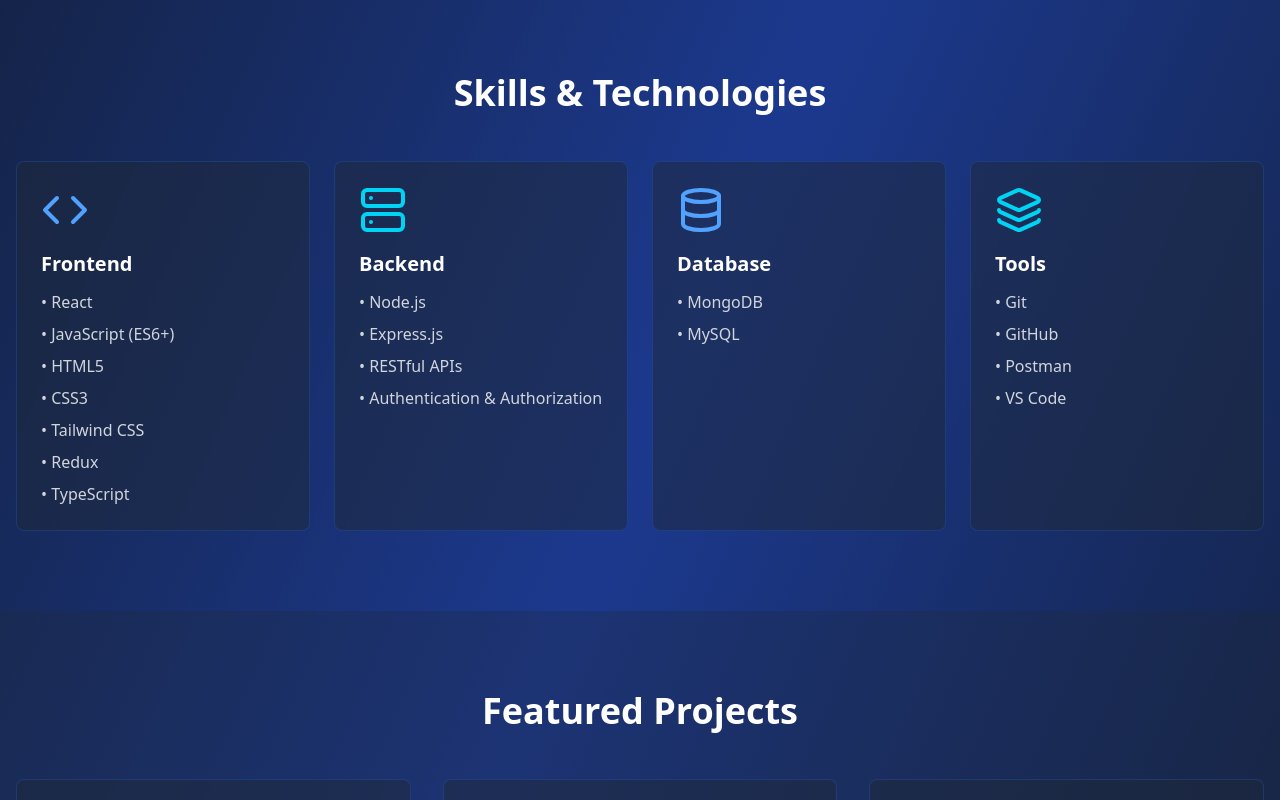
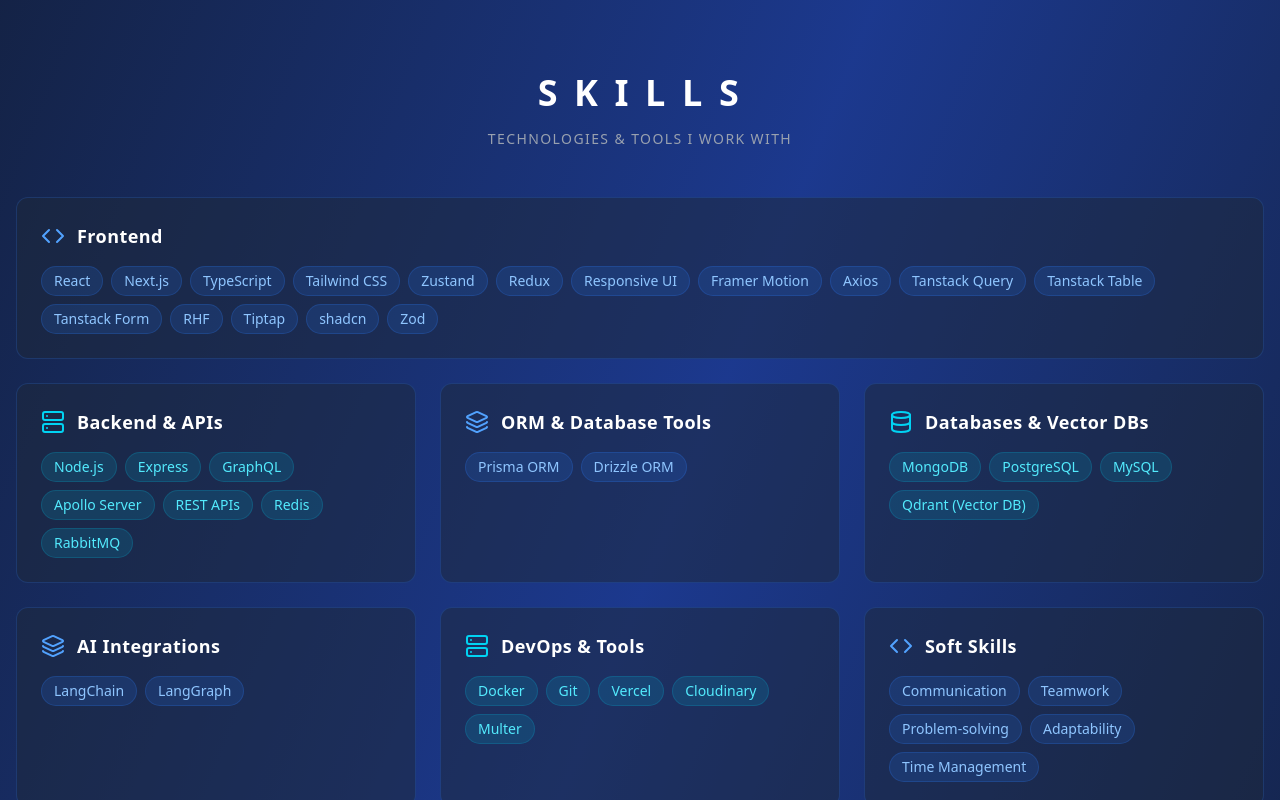
Before and after one commit to kushshah1554/portfolio, a React (Vite) app in the folder frontend/: page / in a window 1280 px wide. Shown: the part 1020-1820 px from the top of the page. Built offline with nearby package versions, Linux system fonts and the light colour scheme; no server answers.

Commit message:
changed skilld section

```diff
--- a/frontend/src/components/Portfolio.jsx
+++ b/frontend/src/components/Portfolio.jsx
@@ -1,48 +1,126 @@
-import { useState } from 'react';
-import { Github, Linkedin, Mail, Phone, Download, Code, Database, Server, Layers, Menu, X, Send } from 'lucide-react';
-import axios from 'axios';
+import { useState } from "react";
+import {
+  Github,
+  Linkedin,
+  Mail,
+  Phone,
+  Download,
+  Code,
+  Database,
+  Server,
+  Layers,
+  Menu,
+  X,
+  Send,
+} from "lucide-react";
+import axios from "axios";
 
 export default function Portfolio() {
   const [isMenuOpen, setIsMenuOpen] = useState(false);
   const [formData, setFormData] = useState({
-    name: '',
-    email: '',
-    message: ''
+    name: "",
+    email: "",
+    message: "",
   });
-  const [formStatus, setFormStatus] = useState('');
+  const [formStatus, setFormStatus] = useState("");
 
-  const skills = {
-    frontend: ['React', 'JavaScript (ES6+)', 'HTML5', 'CSS3', 'Tailwind CSS', 'Redux','TypeScript'],
-    backend: ['Node.js', 'Express.js', 'RESTful APIs', 'Authentication & Authorization'],
-    database: ['MongoDB', 'MySQL'],
-    tools: ['Git','GitHub','Postman', 'VS Code']
-  };
+  const skills = [
+    {
+      category: "Frontend",
+      icon: <Code className="w-6 h-6" />,
+      color: "blue",
+      items: [
+        "React", "Next.js", "TypeScript", "Tailwind CSS", "Zustand", "Redux",
+        "Responsive UI", "Framer Motion", "Axios", "Tanstack Query",
+        "Tanstack Table", "Tanstack Form", "RHF", "Tiptap", "shadcn", "Zod",
+      ],
+    },
+    {
+      category: "Backend & APIs",
+      icon: <Server className="w-6 h-6" />,
+      color: "cyan",
+      items: [
+        "Node.js", "Express", "GraphQL", "Apollo Server",
+        "REST APIs", "Redis", "RabbitMQ",
+      ],
+    },
+    {
+      category: "ORM & Database Tools",
+      icon: <Layers className="w-6 h-6" />,
+      color: "blue",
+      items: ["Prisma ORM", "Drizzle ORM"],
+    },
+    {
+      category: "Databases & Vector DBs",
+      icon: <Database className="w-6 h-6" />,
+      color: "cyan",
+      items: ["MongoDB", "PostgreSQL", "MySQL", "Qdrant (Vector DB)"],
+    },
+    {
+      category: "AI Integrations",
+      icon: <Layers className="w-6 h-6" />,
+      color: "blue",
+      items: ["LangChain", "LangGraph"],
+    },
+    {
+      category: "DevOps & Tools",
+      icon: <Server className="w-6 h-6" />,
+      color: "cyan",
+      items: ["Docker", "Git", "Vercel", "Cloudinary", "Multer"],
+    },
+    {
+      category: "Soft Skills",
+      icon: <Code className="w-6 h-6" />,
+      color: "blue",
+      items: [
+        "Communication", "Teamwork", "Problem-solving",
+        "Adaptability", "Time Management",
+      ],
+    },
+  ];
 
   const projects = [
     {
-      title: 'ImageGallery',
-      description: 'Full-stack image gallery app featuring secure sign-in, cloud media storage, album tagging, and responsive browsing with upload management.',
-      tech: ['React', 'Node.js', 'Express', 'MongoDB','Cloudinary','Tailwind CSS'],
-      url:"https://image-gallery-app-green.vercel.app",
-      icon: <Layers className="w-6 h-6" />
+      title: "ImageGallery",
+      description:
+        "Full-stack image gallery app featuring secure sign-in, cloud media storage, album tagging, and responsive browsing with upload management.",
+      tech: [
+        "React",
+        "Node.js",
+        "Express",
+        "MongoDB",
+        "Cloudinary",
+        "Tailwind CSS",
+      ],
+      url: "https://image-gallery-app-green.vercel.app",
+      icon: <Layers className="w-6 h-6" />,
     },
     {
-      title: 'Task Management System',
-       description: "MERN to-do list app with JWT auth, protected routes, and CRUD task management across Express/MongoDB backend and React frontend.",
-      tech: ['React', 'Node.js', 'Express', 'MongoDB','Tailwind CSS'],
-      url:"https://todo-app-iota-ten-47.vercel.app",
-      icon: <Code className="w-6 h-6" />
+      title: "Task Management System",
+      description:
+        "MERN to-do list app with JWT auth, protected routes, and CRUD task management across Express/MongoDB backend and React frontend.",
+      tech: ["React", "Node.js", "Express", "MongoDB", "Tailwind CSS"],
+      url: "https://todo-app-iota-ten-47.vercel.app",
+      icon: <Code className="w-6 h-6" />,
     },
     {
-      title: 'WorkConnect',
-      description: "End-to-end job marketplace connecting workers and hirers with smart recommendations, role-based dashboards, secure authentication, job posting and applications, profile management, and Cloudinary-backed media uploads.",
-      tech: ['React', 'Node.js', 'Express', 'MongoDB','Cloudinary','Tailwind CSS'],
-      url:"https://work-connect-ten.vercel.app",
-      icon: <Database className="w-6 h-6" />
-    }
+      title: "WorkConnect",
+      description:
+        "End-to-end job marketplace connecting workers and hirers with smart recommendations, role-based dashboards, secure authentication, job posting and applications, profile management, and Cloudinary-backed media uploads.",
+      tech: [
+        "React",
+        "Node.js",
+        "Express",
+        "MongoDB",
+        "Cloudinary",
+        "Tailwind CSS",
+      ],
+      url: "https://work-connect-ten.vercel.app",
+      icon: <Database className="w-6 h-6" />,
+    },
   ];
 
-    const scrollToFeature = (e,id) => {
+  const scrollToFeature = (e, id) => {
     e.preventDefault();
     const element = document.getElementById(id);
     if (element) {
@@ -51,34 +129,28 @@
         behavior: "smooth",
       });
     }
-
-
   };
 
-  const handleSubmit = async(e) => {
+  const handleSubmit = async (e) => {
     e.preventDefault();
     try {
-      const {data}=await axios.post("/send-email",formData);
-      if(data.success){
-    setFormStatus('Message sent successfully!');
+      const { data } = await axios.post("/send-email", formData);
+      if (data.success) {
+        setFormStatus("Message sent successfully!");
         setTimeout(() => {
-      setFormStatus('');
-      setFormData({ name: '', email: '', message: '' });
+          setFormStatus("");
+          setFormData({ name: "", email: "", message: "" });
         }, 2000);
       }
-    }
-     catch (error) {
+    } catch (error) {
       console.log("Error:", error?.response?.data?.message || error);
       setFormStatus('Message can"t be sent');
       setTimeout(() => {
-      setFormStatus('');
-      setFormData({ name: '', email: '', message: '' });
+        setFormStatus("");
+        setFormData({ name: "", email: "", message: "" });
       }, 2000);
-
     }
-
   };
-
 
   return (
     <div className="min-h-screen bg-linear-to-br from-gray-900 via-blue-900 to-gray-900 text-white">
@@ -92,11 +164,41 @@
 
             {/* Desktop Menu */}
             <div className="hidden md:flex space-x-8">
-              <a href="#home" onClick={(e)=>scrollToFeature(e,"home")} className="hover:text-blue-400 transition">Home</a>
-              <a href="#about" onClick={(e)=>scrollToFeature(e,"about")} className="hover:text-blue-400 transition">About</a>
-              <a href="#skills" onClick={(e)=>scrollToFeature(e,"skills")} className="hover:text-blue-400 transition">Skills</a>
-              <a href="#projects" onClick={(e)=>scrollToFeature(e,"projects")} className="hover:text-blue-400 transition">Projects</a>
-              <a href="#contact" onClick={(e)=>scrollToFeature(e,"contact")} className="hover:text-blue-400 transition">Contact</a>
+              <a
+                href="#home"
+                onClick={(e) => scrollToFeature(e, "home")}
+                className="hover:text-blue-400 transition"
+              >
+                Home
+              </a>
+              <a
+                href="#about"
+                onClick={(e) => scrollToFeature(e, "about")}
+                className="hover:text-blue-400 transition"
+              >
+                About
+              </a>
+              <a
+                href="#skills"
+                onClick={(e) => scrollToFeature(e, "skills")}
+                className="hover:text-blue-400 transition"
+              >
+                Skills
+              </a>
+              <a
+                href="#projects"
+                onClick={(e) => scrollToFeature(e, "projects")}
+                className="hover:text-blue-400 transition"
+              >
+                Projects
+              </a>
+              <a
+                href="#contact"
+                onClick={(e) => scrollToFeature(e, "contact")}
+                className="hover:text-blue-400 transition"
+              >
+                Contact
+              </a>
             </div>
 
             {/* Mobile Menu Button */}
@@ -113,11 +215,41 @@
         {isMenuOpen && (
           <div className="md:hidden bg-gray-800 border-t border-blue-500/20">
             <div className="px-2 pt-2 pb-3 space-y-1">
-              <a href="#home" onClick={(e)=>scrollToFeature(e,"home")} className="block px-3 py-2 hover:bg-gray-700 rounded">Home</a>
-              <a href="#about" onClick={(e)=>scrollToFeature(e,"about")} className="block px-3 py-2 hover:bg-gray-700 rounded">About</a>
-              <a href="#skills" onClick={(e)=>scrollToFeature(e,"skills")} className="block px-3 py-2 hover:bg-gray-700 rounded">Skills</a>
-              <a href="#projects" onClick={(e)=>scrollToFeature(e,"projects")} className="block px-3 py-2 hover:bg-gray-700 rounded">Projects</a>
-              <a href="#contact" onClick={(e)=>scrollToFeature(e,"contact")} className="block px-3 py-2 hover:bg-gray-700 rounded">Contact</a>
+              <a
+                href="#home"
+                onClick={(e) => scrollToFeature(e, "home")}
+                className="block px-3 py-2 hover:bg-gray-700 rounded"
+              >
+                Home
+              </a>
+              <a
+                href="#about"
+                onClick={(e) => scrollToFeature(e, "about")}
+                className="block px-3 py-2 hover:bg-gray-700 rounded"
+              >
+                About
+              </a>
+              <a
+                href="#skills"
+                onClick={(e) => scrollToFeature(e, "skills")}
+                className="block px-3 py-2 hover:bg-gray-700 rounded"
+              >
+                Skills
+              </a>
+              <a
+                href="#projects"
+                onClick={(e) => scrollToFeature(e, "projects")}
+                className="block px-3 py-2 hover:bg-gray-700 rounded"
+              >
+                Projects
+              </a>
+              <a
+                href="#contact"
+                onClick={(e) => scrollToFeature(e, "contact")}
+                className="block px-3 py-2 hover:bg-gray-700 rounded"
+              >
+                Contact
+              </a>
             </div>
           </div>
         )}
@@ -132,29 +264,41 @@
             </div>
           </div>
           <h1 className="text-5xl md:text-7xl font-bold mb-4">
-            Hi, I'm <span className="bg-linear-to-r from-blue-400 to-cyan-400 bg-clip-text text-transparent">Kush Shah</span>
+            Hi, I'm{" "}
+            <span className="bg-linear-to-r from-blue-400 to-cyan-400 bg-clip-text text-transparent">
+              Kush Shah
+            </span>
           </h1>
-          <p className="text-xl md:text-2xl text-gray-300 mb-8">MERN Stack Developer</p>
+          <p className="text-xl md:text-2xl text-gray-300 mb-8">
+            MERN Stack Developer
+          </p>
           <div className="flex justify-center space-x-4 mb-8">
-            <a href="https://github.com/kushshah1554" target="_blank" rel="noopener noreferrer"
-               className="p-3 bg-gray-800 hover:bg-gray-700 rounded-full transition">
+            <a
+              href="https://github.com/kushshah1554"
+              target="_blank"
+              rel="noopener noreferrer"
+              className="p-3 bg-gray-800 hover:bg-gray-700 rounded-full transition"
+            >
               <Github className="w-6 h-6" />
             </a>
-            <a href="https://www.linkedin.com/in/kush-shah-8186a9336" target="_blank" rel="noopener noreferrer"
-               className="p-3 bg-gray-800 hover:bg-gray-700 rounded-full transition">
+            <a
+              href="https://www.linkedin.com/in/kush-shah-8186a9336"
+              target="_blank"
+              rel="noopener noreferrer"
+              className="p-3 bg-gray-800 hover:bg-gray-700 rounded-full transition"
+            >
               <Linkedin className="w-6 h-6" />
             </a>
-            <a href="mailto:skush1554@gmail.com"
-               className="p-3 bg-gray-800 hover:bg-gray-700 rounded-full transition">
+            <a
+              href="mailto:skush1554@gmail.com"
+              className="p-3 bg-gray-800 hover:bg-gray-700 rounded-full transition"
+            >
               <Mail className="w-6 h-6" />
             </a>
           </div>
 
-
-          <a href='/files/Kush_Shah_CV.pdf' download="KUSH_SHAH_CV">
-          <button
-            className="bg-linear-to-r cursor-pointer from-blue-500 to-cyan-500 hover:from-blue-600 hover:to-cyan-600 px-8 py-3 rounded-full font-semibold flex items-center gap-2 mx-auto transition transform hover:scale-105"
-          >
+          <a href="/files/Kush_Shah_CV.pdf" download="KUSH_SHAH_CV">
+            <button className="bg-linear-to-r cursor-pointer from-blue-500 to-cyan-500 hover:from-blue-600 hover:to-cyan-600 px-8 py-3 rounded-full font-semibold flex items-center gap-2 mx-auto transition transform hover:scale-105">
               <Download className="w-5 h-5" />
               Download CV
             </button>
@@ -168,10 +312,12 @@
           <h2 className="text-4xl font-bold text-center mb-12">About Me</h2>
           <div className="max-w-3xl mx-auto text-center">
             <p className="text-lg text-gray-300 leading-relaxed">
-              I'm a passionate MERN Stack Developer with expertise in building modern, scalable web applications.
-              With a strong foundation in MongoDB, Express.js, React, and Node.js, I create full-stack solutions
-              that are both efficient and user-friendly. I'm constantly learning and adapting to new technologies
-              to deliver the best possible results.
+              I'm a passionate MERN Stack Developer with expertise in building
+              modern, scalable web applications. With a strong foundation in
+              MongoDB, Express.js, React, and Node.js, I create full-stack
+              solutions that are both efficient and user-friendly. I'm
+              constantly learning and adapting to new technologies to deliver
+              the best possible results.
             </p>
           </div>
         </div>
@@ -180,44 +326,58 @@
       {/* Skills Section */}
       <section id="skills" className="py-20 px-4">
         <div className="max-w-7xl mx-auto">
-          <h2 className="text-4xl font-bold text-center mb-12">Skills & Technologies</h2>
-          <div className="grid md:grid-cols-2 lg:grid-cols-4 gap-6">
-            <div className="bg-gray-800/50 p-6 rounded-lg border border-blue-500/20 hover:border-blue-500/50 transition">
-              <Code className="w-12 h-12 text-blue-400 mb-4" />
-              <h3 className="text-xl font-semibold mb-3">Frontend</h3>
-              <ul className="space-y-2 text-gray-300">
-                {skills.frontend.map((skill, i) => (
-                  <li key={i}>• {skill}</li>
+          <h2 className="text-4xl font-bold text-center mb-4 tracking-widest uppercase">
+            S K I L L S
+          </h2>
+          <p className="text-center text-gray-400 mb-12 text-sm tracking-widest uppercase">
+            Technologies & Tools I Work With
+          </p>
+
+          {/* Responsive grid: 1 col → 2 col → 3 col; Frontend card spans full width on lg+ */}
+          <div className="grid grid-cols-1 md:grid-cols-2 lg:grid-cols-3 gap-6">
+            {skills.map((group, i) => {
+              const isBlue = group.color === "blue";
+              const iconColor = isBlue ? "text-blue-400" : "text-cyan-400";
+              const borderHover = isBlue
+                ? "hover:border-blue-500/60"
+                : "hover:border-cyan-500/60";
+              const badgeBg = isBlue
+                ? "bg-blue-500/15 text-blue-300 border border-blue-500/20 hover:bg-blue-500/30"
+                : "bg-cyan-500/15 text-cyan-300 border border-cyan-500/20 hover:bg-cyan-500/30";
+
+              /* Frontend card spans all 3 columns on lg so its many badges have room */
+              const spanClass =
+                group.category === "Frontend" ? "lg:col-span-3" : "";
+
+              return (
+                <div
+                  key={i}
+                  className={`${spanClass} bg-gray-800/50 rounded-xl border border-blue-500/20 ${borderHover} transition-all duration-300 p-6 flex flex-col gap-4`}
+                >
+                  {/* Card header */}
+                  <div className="flex items-center gap-3">
+                    <span className={`${iconColor} shrink-0`}>
+                      {group.icon}
+                    </span>
+                    <h3 className="text-lg font-semibold tracking-wide">
+                      {group.category}
+                    </h3>
+                  </div>
+
+                  {/* Skill badges — flex-wrap so they flow naturally */}
+                  <div className="flex flex-wrap gap-2">
+                    {group.items.map((skill, j) => (
+                      <span
+                        key={j}
+                        className={`${badgeBg} px-3 py-1 rounded-full text-sm font-medium transition-colors duration-200 cursor-default`}
+                      >
+                        {skill}
+                      </span>
                     ))}
-              </ul>
                   </div>
-            <div className="bg-gray-800/50 p-6 rounded-lg border border-blue-500/20 hover:border-blue-500/50 transition">
-              <Server className="w-12 h-12 text-cyan-400 mb-4" />
-              <h3 className="text-xl font-semibold mb-3">Backend</h3>
-              <ul className="space-y-2 text-gray-300">
-                {skills.backend.map((skill, i) => (
-                  <li key={i}>• {skill}</li>
-                ))}
-              </ul>
                 </div>
-            <div className="bg-gray-800/50 p-6 rounded-lg border border-blue-500/20 hover:border-blue-500/50 transition">
-              <Database className="w-12 h-12 text-blue-400 mb-4" />
-              <h3 className="text-xl font-semibold mb-3">Database</h3>
-              <ul className="space-y-2 text-gray-300">
-                {skills.database.map((skill, i) => (
-                  <li key={i}>• {skill}</li>
-                ))}
-              </ul>
-            </div>
-            <div className="bg-gray-800/50 p-6 rounded-lg border border-blue-500/20 hover:border-blue-500/50 transition">
-              <Layers className="w-12 h-12 text-cyan-400 mb-4" />
-              <h3 className="text-xl font-semibold mb-3">Tools</h3>
-              <ul className="space-y-2 text-gray-300">
-                {skills.tools.map((skill, i) => (
-                  <li key={i}>• {skill}</li>
-                ))}
-              </ul>
-            </div>
+              );
+            })}
           </div>
         </div>
       </section>
@@ -225,17 +385,29 @@
       {/* Projects Section */}
       <section id="projects" className="py-20 px-4 bg-gray-800/30">
         <div className="max-w-7xl mx-auto">
-          <h2 className="text-4xl font-bold text-center mb-12">Featured Projects</h2>
+          <h2 className="text-4xl font-bold text-center mb-12">
+            Featured Projects
+          </h2>
           <div className="grid md:grid-cols-2 lg:grid-cols-3 gap-8">
             {projects.map((project, i) => (
-              <a key={i} href={project.url} target="_blank" rel="noopener noreferrer" >
-              <div  className="bg-gray-800/50 p-6 rounded-lg border border-blue-500/20 hover:border-blue-500/50 transition hover:transform hover:scale-105">
+              <a
+                key={i}
+                href={project.url}
+                target="_blank"
+                rel="noopener noreferrer"
+              >
+                <div className="bg-gray-800/50 p-6 rounded-lg border border-blue-500/20 hover:border-blue-500/50 transition hover:transform hover:scale-105">
                   <div className="text-blue-400 mb-4">{project.icon}</div>
-                <h3 className="text-xl font-semibold mb-3">{project.title}</h3>
+                  <h3 className="text-xl font-semibold mb-3">
+                    {project.title}
+                  </h3>
                   <p className="text-gray-300 mb-4">{project.description}</p>
                   <div className="flex flex-wrap gap-2">
                     {project.tech.map((tech, j) => (
-                    <span key={j} className="px-3 py-1 bg-blue-500/20 text-blue-300 rounded-full text-sm">
+                      <span
+                        key={j}
+                        className="px-3 py-1 bg-blue-500/20 text-blue-300 rounded-full text-sm"
+                      >
                         {tech}
                       </span>
                     ))}
@@ -257,7 +429,10 @@
                 <Mail className="w-6 h-6 text-blue-400" />
                 <div>
                   <p className="text-gray-400">Email</p>
-                  <a href="mailto:skush1554@gmail.com" className="text-lg hover:text-blue-400 transition">
+                  <a
+                    href="mailto:skush1554@gmail.com"
+                    className="text-lg hover:text-blue-400 transition"
+                  >
                     skush1554@gmail.com
                   </a>
                 </div>
@@ -273,7 +448,12 @@
                 <Linkedin className="w-6 h-6 text-blue-400" />
                 <div>
                   <p className="text-gray-400">LinkedIn</p>
-                  <a href="https://github.com/kushshah1554" target="_blank" rel="noopener noreferrer" className="text-lg hover:text-blue-400 transition">
+                  <a
+                    href="https://github.com/kushshah1554"
+                    target="_blank"
+                    rel="noopener noreferrer"
+                    className="text-lg hover:text-blue-400 transition"
+                  >
                     Connect with me
                   </a>
                 </div>
@@ -282,7 +462,12 @@
                 <Github className="w-6 h-6 text-cyan-400" />
                 <div>
                   <p className="text-gray-400">GitHub</p>
-                  <a href="https://www.linkedin.com/in/kush-shah-8186a9336" target="_blank" rel="noopener noreferrer" className="text-lg hover:text-cyan-400 transition">
+                  <a
+                    href="https://www.linkedin.com/in/kush-shah-8186a9336"
+                    target="_blank"
+                    rel="noopener noreferrer"
+                    className="text-lg hover:text-cyan-400 transition"
+                  >
                     View my work
                   </a>
                 </div>
@@ -294,7 +479,9 @@
                 type="text"
                 placeholder="Your Name"
                 value={formData.name}
-                onChange={(e) => setFormData({...formData, name: e.target.value})}
+                onChange={(e) =>
+                  setFormData({ ...formData, name: e.target.value })
+                }
                 required
                 className="w-full px-4 py-3 bg-gray-800 border border-blue-500/20 rounded-lg focus:border-blue-500 focus:outline-none transition"
               />
@@ -302,14 +489,18 @@
                 type="email"
                 placeholder="Your Email"
                 value={formData.email}
-                onChange={(e) => setFormData({...formData, email: e.target.value})}
+                onChange={(e) =>
+                  setFormData({ ...formData, email: e.target.value })
+                }
                 required
                 className="w-full px-4 py-3 bg-gray-800 border border-blue-500/20 rounded-lg focus:border-blue-500 focus:outline-none transition"
               />
               <textarea
                 placeholder="Your Message"
                 value={formData.message}
-                onChange={(e) => setFormData({...formData, message: e.target.value})}
+                onChange={(e) =>
+                  setFormData({ ...formData, message: e.target.value })
+                }
                 required
                 rows="4"
                 className="w-full px-4 py-3 bg-gray-800 border border-blue-500/20 rounded-lg focus:border-blue-500 focus:outline-none transition resize-none"
```
Also changed, not shown: 1 other file (tests, documents, lock files or other folders). Lines whose indentation alone changed are shown as unchanged.
